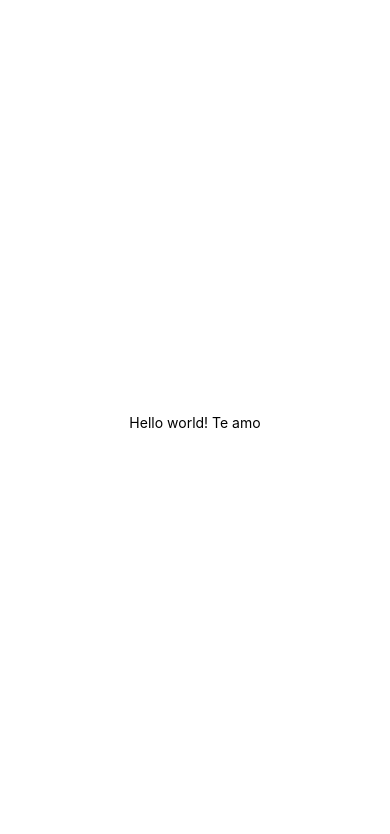
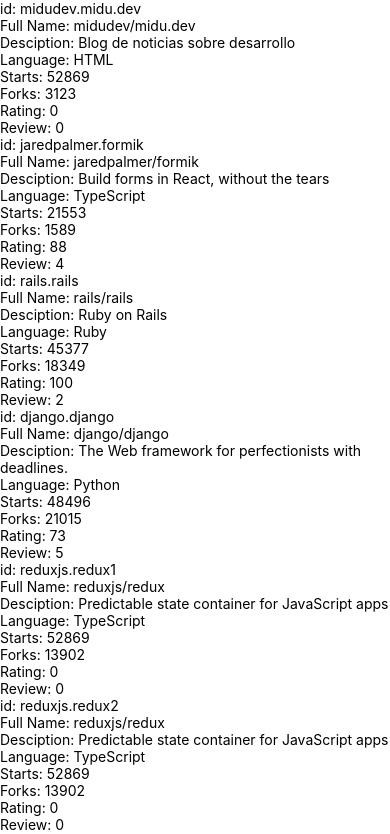
Before and after one commit to chaconfrank/rate-repository-app, a React Native app: screen / in a window 390 px wide. Shown: the top 834 px of the page. Built offline with nearby package versions, Linux system fonts and the light colour scheme.

Commit message:
Add data repository to catch them and render on app

```diff
--- a/App.js
+++ b/App.js
@@ -1,21 +1,5 @@
-import { StatusBar } from 'expo-status-bar';
-import { StyleSheet, Text, View } from 'react-native';
+import Main from "./src/componets/Main.jsx";
 
 export default function App() {
-  return (
-    <View style={styles.container}>
-      <Text>Hello world! Te amo
-      </Text>
-      <StatusBar style="auto" />
-    </View>
-  );
+  return <Main />;
 }
-
-const styles = StyleSheet.create({
-  container: {
-    flex: 1,
-    backgroundColor: '#fff',
-    alignItems: 'center',
-    justifyContent: 'center',
-  },
-});
--- /dev/null
+++ b/src/componets/Main.jsx
@@ -0,0 +1,14 @@
+import React from "react";
+import Constants from "expo-constants";
+import { View } from "react-native";
+import RepositoryList from "./RepositryList";
+
+const Main = () => {
+  return (
+    <View style={{ marginTop: Constants.statusBarHeight, flexGrow: 1 }}>
+      <RepositoryList />
+    </View>
+  );
+};
+
+export default Main;
--- /dev/null
+++ b/src/componets/RepositryList.jsx
@@ -0,0 +1,25 @@
+import React from "react";
+import { FlatList, Text, View } from "react-native";
+import repositories from "../data/repositories";
+
+const RepositoryList = () => {
+  return (
+    <FlatList
+      data={repositories}
+      renderItem={({ item: repo }) => (
+        <View key={repo.id}>
+          <Text>id: {repo.id}</Text>
+          <Text>Full Name: {repo.fullName}</Text>
+          <Text>Desciption: {repo.description}</Text>
+          <Text>Language: {repo.language}</Text>
+          <Text>Starts: {repo.stargazersCount}</Text>
+          <Text>Forks: {repo.forksCount}</Text>
+          <Text>Rating: {repo.ratingAverage}</Text>
+          <Text>Review: {repo.reviewCount}</Text>
+        </View>
+      )}
+    />
+  );
+};
+
+export default RepositoryList;
--- /dev/null
+++ b/src/data/repositories.js
@@ -0,0 +1,123 @@
+export default [
+    {
+      id: 'midudev.midu.dev',
+      fullName: 'midudev/midu.dev',
+      description: 'Blog de noticias sobre desarrollo',
+      language: 'HTML',
+      forksCount: 3123,
+      stargazersCount: 52869,
+      ratingAverage: 0,
+      reviewCount: 0,
+      ownerAvatarUrl: 'https://avatars.githubusercontent.com/u/1561955?v=4'
+    },
+    {
+      id: 'jaredpalmer.formik',
+      fullName: 'jaredpalmer/formik',
+      description: 'Build forms in React, without the tears',
+      language: 'TypeScript',
+      forksCount: 1589,
+      stargazersCount: 21553,
+      ratingAverage: 88,
+      reviewCount: 4,
+      ownerAvatarUrl: 'https://avatars2.githubusercontent.com/u/4060187?v=4'
+    },
+    {
+      id: 'rails.rails',
+      fullName: 'rails/rails',
+      description: 'Ruby on Rails',
+      language: 'Ruby',
+      forksCount: 18349,
+      stargazersCount: 45377,
+      ratingAverage: 100,
+      reviewCount: 2,
+      ownerAvatarUrl: 'https://avatars1.githubusercontent.com/u/4223?v=4'
+    },
+    {
+      id: 'django.django',
+      fullName: 'django/django',
+      description: 'The Web framework for perfectionists with deadlines.',
+      language: 'Python',
+      forksCount: 21015,
+      stargazersCount: 48496,
+      ratingAverage: 73,
+      reviewCount: 5,
+      ownerAvatarUrl: 'https://avatars2.githubusercontent.com/u/27804?v=4'
+    },
+    {
+      id: 'reduxjs.redux1',
+      fullName: 'reduxjs/redux',
+      description: 'Predictable state container for JavaScript apps',
+      language: 'TypeScript',
+      forksCount: 13902,
+      stargazersCount: 52869,
+      ratingAverage: 0,
+      reviewCount: 0,
+      ownerAvatarUrl: 'https://avatars3.githubusercontent.com/u/13142323?v=4'
+    },
+    {
+      id: 'reduxjs.redux2',
+      fullName: 'reduxjs/redux',
+      description: 'Predictable state container for JavaScript apps',
+      language: 'TypeScript',
+      forksCount: 13902,
+      stargazersCount: 52869,
+      ratingAverage: 0,
+      reviewCount: 0,
+      ownerAvatarUrl: 'https://avatars3.githubusercontent.com/u/13142323?v=4'
+    },
+    {
+      id: 'reduxjs.redux3',
+      fullName: 'reduxjs/redux',
+      description: 'Predictable state container for JavaScript apps',
+      language: 'TypeScript',
+      forksCount: 13902,
+      stargazersCount: 52869,
+      ratingAverage: 0,
+      reviewCount: 0,
+      ownerAvatarUrl: 'https://avatars3.githubusercontent.com/u/13142323?v=4'
+    },
+    {
+      id: 'reduxjs.redux4',
+      fullName: 'reduxjs/redux',
+      description: 'Predictable state container for JavaScript apps',
+      language: 'TypeScript',
+      forksCount: 13902,
+      stargazersCount: 52869,
+      ratingAverage: 0,
+      reviewCount: 0,
+      ownerAvatarUrl: 'https://avatars3.githubusercontent.com/u/13142323?v=4'
+    },
+    {
+      id: 'reduxjs.redux5',
+      fullName: 'reduxjs/redux',
+      description: 'Predictable state container for JavaScript apps',
+      language: 'TypeScript',
+      forksCount: 13902,
+      stargazersCount: 52869,
+      ratingAverage: 0,
+      reviewCount: 0,
+      ownerAvatarUrl: 'https://avatars3.githubusercontent.com/u/13142323?v=4'
+    },
+    {
+      id: 'reduxjs.redux6',
+      fullName: 'reduxjs/redux',
+      description: 'Predictable state container for JavaScript apps',
+      language: 'TypeScript',
+      forksCount: 13902,
+      stargazersCount: 52869,
+      ratingAverage: 0,
+      reviewCount: 0,
+      ownerAvatarUrl: 'https://avatars3.githubusercontent.com/u/13142323?v=4'
+    },
+    {
+      id: 'reduxjs.redux7',
+      fullName: 'reduxjs/redux',
+      description: 'Predictable state container for JavaScript apps',
+      language: 'TypeScript',
+      forksCount: 13902,
+      stargazersCount: 52869,
+      ratingAverage: 0,
+      reviewCount: 0,
+      ownerAvatarUrl: 'https://avatars3.githubusercontent.com/u/13142323?v=4'
+    }
+  ]
```
Also changed, not shown: package.json (+23 -3 lines).
